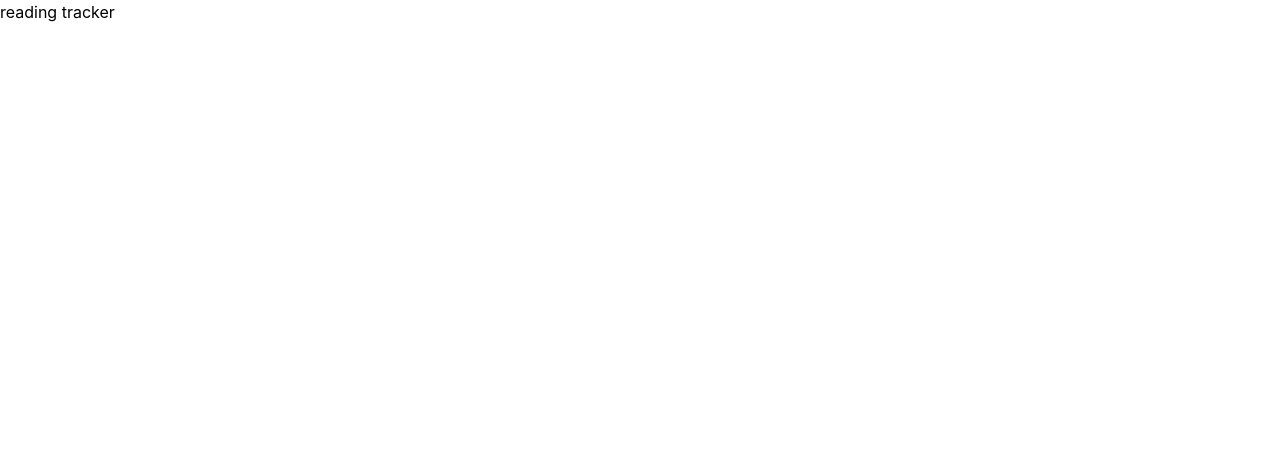
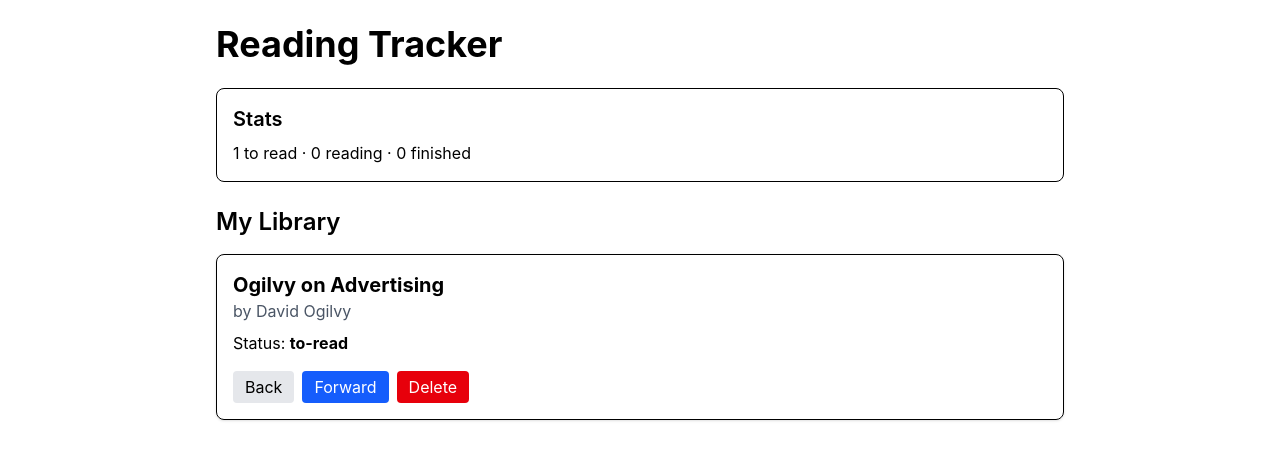
Before and after one commit to Toto1706/Assignment-03-WebDev, a React (Vite) app in the folder reading-tracker/: page / in a window 1280 px wide. Shown: the top 460 px of the page. Built offline with nearby package versions, Linux system fonts and the light colour scheme.

Commit message:
Added working basic version of Reading Tracker App

```diff
--- a/reading-tracker/src/App.tsx
+++ b/reading-tracker/src/App.tsx
@@ -1,10 +1,164 @@
 import { useState } from 'react'
 import './App.css'
 
+// Union for status of book
+type Status = "to-read" | "reading" | "finished";
+
+// Book datatype
+type Book = {
+  id: string;
+  title: string;
+  author: string;
+  status: Status;
+  rating?: number;
+  dateAdded: number;
+};
+
+// Sample array when starting app, stays in memory nomatter what the user adds to the library
+const starterBooks: Book[] = [
+  {
+    id: "1",
+    title: "Ogilvy on Advertising",
+    author: "David Ogilvy",
+    status: "to-read",
+    dateAdded: Date.now(),
+  },
+];
+
 function App() {
-  return(
-    <main>
-      <p> reading tracker </p>
+
+  // Hook that initializes an array that holds Book datatype, initialized from starterBooks array
+  const [library, setLibrary] = useState<Book[]>(starterBooks);
+
+  // Maniputlates the status of the book where Forward button has been clicked, loops through the
+  // library to find the proper book to modify
+  function moveForward(id: string) {
+    setLibrary(
+      library.map((book) => {
+        if (book.id !== id) return book;
+
+        if (book.status === "to-read") {
+          return { ...book, status: "reading" };
+        }
+
+        if (book.status === "reading") {
+          return { ...book, status: "finished" };
+        }
+
+        return book;
+      })
+    );
+  }
+
+
+  // Maniputlates the status of the book where back (regarding reading state)
+  // button has been clicked, loops through the library to find the proper book to modify
+  function moveBack(id: string) {
+    setLibrary(
+      library.map((book) => {
+        if (book.id !== id) return book;
+
+        if (book.status === "finished") {
+          return { ...book, status: "reading", rating: undefined };
+        }
+
+        if (book.status === "reading") {
+          return { ...book, status: "to-read" };
+        }
+
+        return book;
+      })
+    );
+  }
+
+  // Deletes the book from the library array
+  function deleteBook(id: string) {
+    setLibrary(library.filter((book) => book.id !== id));
+  }
+
+  // Updates the rating for the book where the rating was clicked
+  function rateBook(id: string, rating: number) {
+    setLibrary(
+      library.map((book) =>
+        book.id === id ? { ...book, rating } : book
+      )
+    );
+  }
+
+  // Arrays containing books depening on state (toRead, reading, finished)
+  const toReadCount = library.filter((book) => book.status === "to-read").length;
+  const readingCount = library.filter((book) => book.status === "reading").length;
+  const finishedCount = library.filter((book) => book.status === "finished").length;
+
+  // Html structure for page
+  return (
+    <main className="mx-auto max-w-4xl p-6">
+      <h1 className="text-4xl font-bold">Reading Tracker</h1>
+
+      <section className="mt-6 rounded-lg border p-4">
+        <h2 className="text-xl font-semibold">Stats</h2>
+        <p className="mt-2">
+          {toReadCount} to read · {readingCount} reading · {finishedCount} finished
+        </p>
+      </section>
+
+      <section className="mt-6">
+        <h2 className="text-2xl font-semibold">My Library</h2>
+
+        {library.length === 0 ? (
+          <p className="mt-4 text-gray-500">No books yet.</p>
+        ) : (
+          <div className="mt-4 grid gap-4">
+            {library.map((book) => (
+              <article key={book.id} className="rounded-lg border p-4 shadow-sm">
+                <h3 className="text-xl font-bold">{book.title}</h3>
+                <p className="text-gray-600">by {book.author}</p>
+                <p className="mt-2">
+                  Status: <strong>{book.status}</strong>
+                </p>
+
+                {book.status === "finished" && (
+                  <div className="mt-3">
+                    <p>Rating:</p>
+                    {[1, 2, 3, 4, 5].map((star) => (
+                      <button
+                        key={star}
+                        onClick={() => rateBook(book.id, star)}
+                        className="mr-1 text-xl"
+                      >
+                        {book.rating && book.rating >= star ? "★" : "☆"}
+                      </button>
+                    ))}
+                  </div>
+                )}
+
+                <div className="mt-4 flex gap-2">
+                  <button
+                    onClick={() => moveBack(book.id)}
+                    className="rounded bg-gray-200 px-3 py-1"
+                  >
+                    Back
+                  </button>
+
+                  <button
+                    onClick={() => moveForward(book.id)}
+                    className="rounded bg-blue-600 px-3 py-1 text-white"
+                  >
+                    Forward
+                  </button>
+
+                  <button
+                    onClick={() => deleteBook(book.id)}
+                    className="rounded bg-red-600 px-3 py-1 text-white"
+                  >
+                    Delete
+                  </button>
+                </div>
+              </article>
+            ))}
+          </div>
+        )}
+      </section>
     </main>
   );
 }
```
